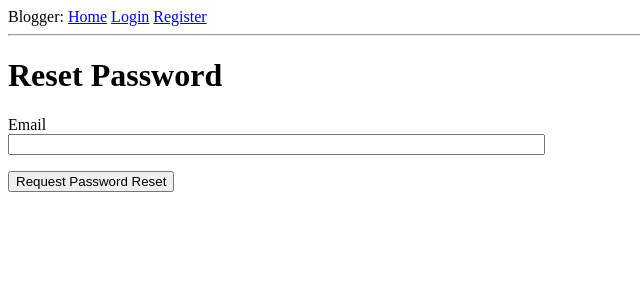
After one commit to habdin/flask-blogger, a Flask app: page /reset_password_request in a window 1280 px wide. The commit adds this page. Shown: the top 300 px of the page, without its empty margins (0-640 px from the left). Run offline with Flask 2, Linux system fonts and the light colour scheme.

Commit message:
Email support fully implemented

```diff
--- a/blog/__init__.py
+++ b/blog/__init__.py
@@ -10,6 +10,7 @@ from flask import Flask
 from flask_sqlalchemy import SQLAlchemy
 from flask_migrate import Migrate
 from flask_login import LoginManager
+from flask_mail import Mail
 from config import Config
 
 # Initiate the Flask app object
@@ -25,6 +26,9 @@ migrate = Migrate(app, db)
 # Register Flask Login with Blogger Flask App
 login = LoginManager(app)
 login.login_view = 'login'
+
+# Register Flask-Mail with Blogger Flask App
+mail = Mail(app)
 
 if not app.debug:
     # Implement a mail handler for production environment if a mail server
--- a/blog/forms.py
+++ b/blog/forms.py
@@ -86,3 +86,22 @@ class PostForm(FlaskForm):
     post = TextAreaField('New Post',
                          validators=[DataRequired(), Length(min=1, max=140)])
     submit = SubmitField('Submit')
+
+
+class ResetPasswordRequestForm(FlaskForm):
+    """Class that defines fields for reset password requests from registered
+    user that have a forgotten password.
+    """
+    email = StringField('Email', validators=[DataRequired(), Email()])
+    submit = SubmitField('Request Password Reset')
+
+
+class ResetPasswordForm(FlaskForm):
+    """Class that defines fields for resetting password form after successful
+    token validation."""
+    password = PasswordField(
+        'Password', validators=[DataRequired(), Length(min=8)])
+    confirm_password = PasswordField('Confirm Password',
+                                     validators=[DataRequired(),
+                                                 EqualTo('password')])
+    submit = SubmitField('Request Password Reset')
--- a/blog/routes.py
+++ b/blog/routes.py
@@ -14,8 +14,11 @@ from blog.forms import (
     EditUserProfileForm,
     EmptyForm,
     PostForm,
+    ResetPasswordRequestForm,
+    ResetPasswordForm,
 )
 from blog.models import User, Post
+from blog.email import send_password_reset_email
 
 
 @app.route('/', methods=['GET', 'POST'])
@@ -184,3 +187,38 @@ def explore():
         if posts.has_prev else None
     return render_template('index.html', title="Explore", posts=posts.items,
                            next_url=next_url, prev_url=prev_url)
+
+
+@app.route('/reset_password_request', methods=['GET', 'POST'])
+def reset_password_request():
+    """View function to show reset password request page and its form for users
+    that have forgotten passwords and send for password reset..
+    """
+    if current_user.is_authenticated:
+        return redirect(url_for('index'))
+    form = ResetPasswordRequestForm()
+    if form.validate_on_submit():
+        user = User.query.filter_by(email=form.email.data).first()
+        if user:
+            send_password_reset_email(user)
+        flash('Check your email for instructions to reset your password.')
+        return redirect(url_for('login'))
+    return render_template('reset_password_request.html',
+                           title='Reset Password', form=form)
+
+
+@app.route('/reset_password/<token>', methods=['GET', 'POST'])
+def reset_password(token):
+    """View function for resetting user password page."""
+    if current_user.is_authenticated:
+        return redirect(url_for('index'))
+    user = User.verify_reset_password_token(token)
+    if not user:
+        return redirect(url_for('index'))
+    form = ResetPasswordForm()
+    if form.validate_on_submit():
+        user.set_password(form.password.data)
+        db.session.commit()
+        flash('Your password has been reset.')
+        return redirect(url_for('login'))
+    return render_template('reset_password.html', form=form)
--- a/blog/templates/login.html
+++ b/blog/templates/login.html
@@ -23,4 +23,9 @@
   <p>{{ form.submit() }}</p>
 </form>
 <p>New User? <a href="{{ url_for('register') }}">Click to Register</a></p>
+<p>
+  Forgot Your Password?
+  <a href="{{ url_for('reset_password_request') }}">Click to Reset</a>
+</p>
+
 {% endblock content %}
--- /dev/null
+++ b/blog/templates/reset_password_request.html
@@ -0,0 +1,18 @@
+{% extends 'base.html' %}
+
+{% block content %}
+
+  <h1>Reset Password</h1>
+  <form action="" method="post">
+    {{ form.hidden_tag() }}
+    <p>
+      {{ form.email.label }} <br>
+      {{ form.email(size=64) }} <br>
+      {% for error in form.email.errors %}
+      <span style="color: red,">[{{ error }}]</span>
+      {% endfor %}
+    </p>
+    <p>{{ form.submit() }}</p>
+  </form>
+
+{% endblock content %}
```
Also changed, not shown: blog/email.py (added, +42 -0 lines), blog/models.py (+23 -1 lines), blog/templates/email/reset_password.html (added, +12 -0 lines), blog/templates/email/reset_password.txt (added, +11 -0 lines), blog/templates/reset_password.html (added, +25 -0 lines).
